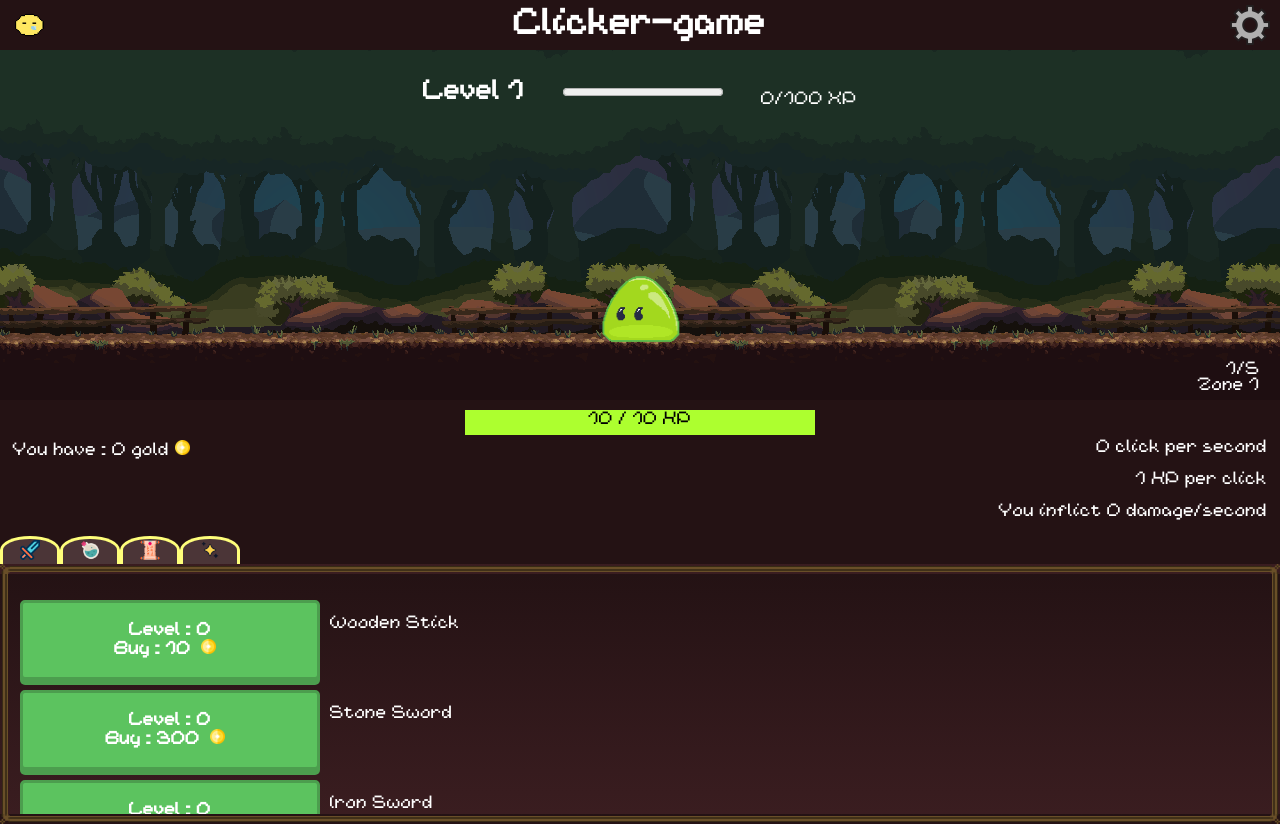
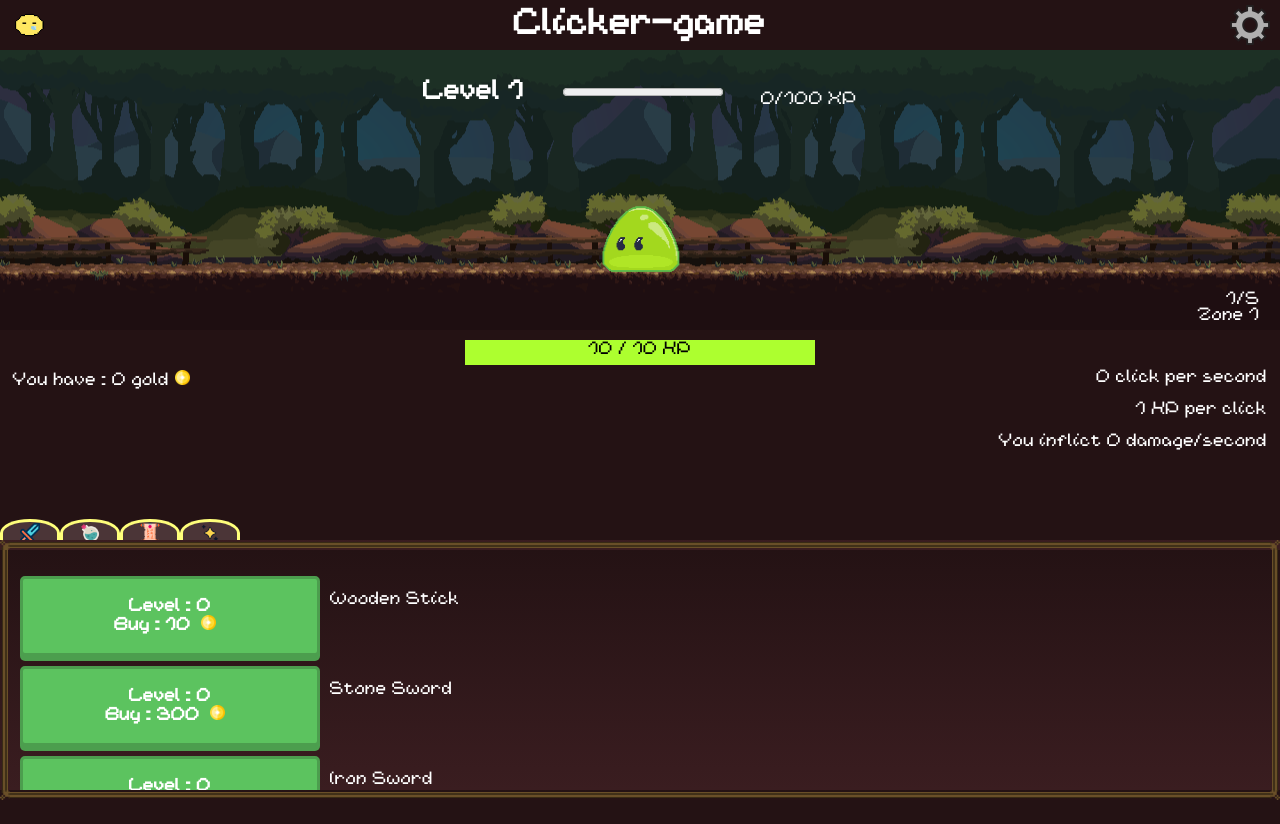
Before and after one commit to TTTaevas/Clicker-game, a React (Vite) app: page / in a window 1280 px wide. Shown: the top 824 px of the page. After the commit the page ends 800 px from the top, so only its background shows below. Built offline with nearby package versions, Linux system fonts and the light colour scheme.

Commit message:
More flexible game height

```diff
--- a/src/style/game.css
+++ b/src/style/game.css
@@ -3,24 +3,24 @@
   flex-direction: column;
   width: 100%;
   align-items: center;
-  height: 350px;
-  justify-content:end;
+  height: 35vh;
+  justify-content: end;
   left: 0%;
 }
 .bg1 {
   background-image: url("../../assets/1Tiles.png"), url("../../assets/2Fence.png"), url("../../assets/3Bushes.png"), url("../../assets/4Ground.png"), url("../../assets/5BackBushes.png"), url("../../assets/6Forest.png"), url("../../assets/7Hills.png"), url("../../assets/8Sky.png");
-  background-position-y: -8px;
+  background-position-y: 97%;
   width: 100%;
-  height: 350px;
+  height: 35vh;
   float:right;
   position:absolute;
   left: 100%
 }
 .animatebg1 {
   background-image: url("../../assets/1Tiles.png"), url("../../assets/2Fence.png"), url("../../assets/3Bushes.png"), url("../../assets/4Ground.png"), url("../../assets/5BackBushes.png"), url("../../assets/6Forest.png"), url("../../assets/7Hills.png"), url("../../assets/8Sky.png");
-  background-position-y: -8px;
+  background-position-y: 97%;
   width: 100%;
-  height: 350px;
+  height: 35vh;
   -webkit-animation:1s ease-in-out  infinite reverse both running rightToLeft;
   animation: 1s ease-in-out  infinite reverse both running rightToLeft;
   float:right;
@@ -33,19 +33,19 @@
         @keyframes centerToLeft { from { left: -100%; } to { left:0%; }  }
 .animatebg2{
    background-image: url("../../assets/1Tiles.png"), url("../../assets/2Fence.png"), url("../../assets/3Bushes.png"), url("../../assets/4Ground.png"), url("../../assets/5BackBushes.png"), url("../../assets/6Forest.png"), url("../../assets/7Hills.png"), url("../../assets/8Sky.png");
-  background-position-y: -8px;
+  background-position-y: 97%;
   width: 100%;
-  height: 350px;
+  height: 35vh;
   left: 0%;
   position:absolute;
-    -webkit-animation:1s ease-in-out  infinite reverse both running centerToLeft;
+  -webkit-animation:1s ease-in-out  infinite reverse both running centerToLeft;
   animation: 1s ease-in-out  infinite reverse both running centerToLeft;
 }
 .bg2{
    background-image: url("../../assets/1Tiles.png"), url("../../assets/2Fence.png"), url("../../assets/3Bushes.png"), url("../../assets/4Ground.png"), url("../../assets/5BackBushes.png"), url("../../assets/6Forest.png"), url("../../assets/7Hills.png"), url("../../assets/8Sky.png");
-  background-position-y: -8px;
+  background-position-y: 97%;
   width: 100%;
-  height: 350px;
+  height: 35vh;
   left: 0%;
   position:absolute;
 }
--- a/src/style/shop.css
+++ b/src/style/shop.css
@@ -193,7 +193,7 @@ height: 60px;
 .coinIcon {
   width: 15px;
 }
-@media screen and (max-height: 840px) {
+@media screen and (max-height: 600px) {
   .shopContainer {
     position: relative;
   }
```
